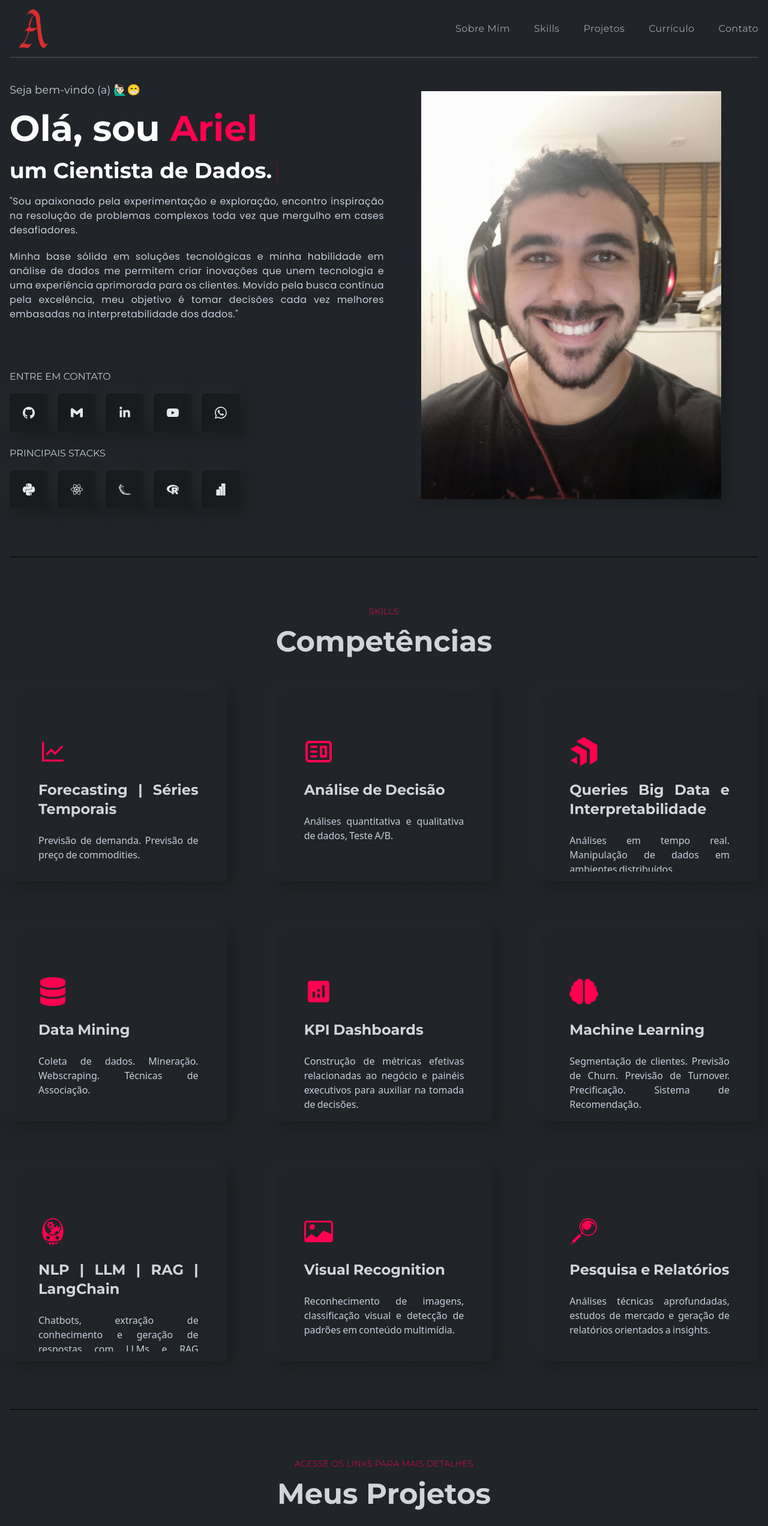
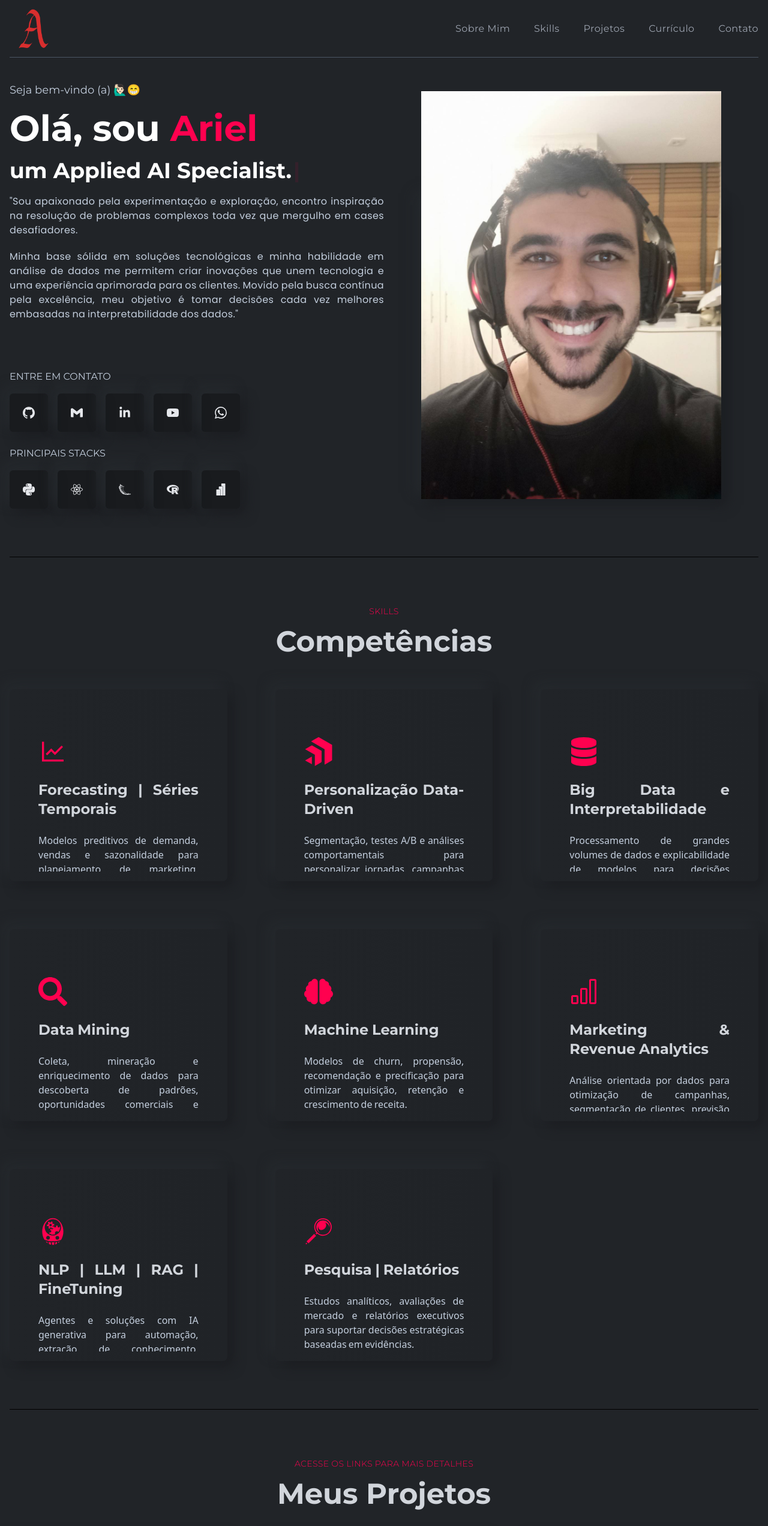
Before and after one commit to ArielCAlves/portfolio, a React (Create React App) app: page / in a window 1280 px wide. Shown: the top 2544 px of the page at 60% size. Built offline with nearby package versions, Linux system fonts and the light colour scheme.

Commit message:
atualizacao das experiencias para focar apenas no marketing

```diff
--- a/src/components/banner/LeftBanner.js
+++ b/src/components/banner/LeftBanner.js
@@ -4,7 +4,11 @@ import Media from './Media';
 
 const LeftBanner = () => {
     const [text] = useTypewriter({
-      words: ["Engenheiro de Software.", "Estatístico.", "Cientista de Dados.","Engenheiro de IA.","Consultor.", "Solucionador de Problemas de Negócios.", "Escritor nas horas vagas", "Aspirante à Palestrante."],
+      words: ["Data Scientist.",
+              "Marketing & Revenue Scientist.",
+              "Applied AI Specialist.",
+              "Analytics & Growth Strategist.",
+              "Problem Solver."],
       loop: true,
       typeSpeed: 20,
       deleteSpeed: 10,
--- a/src/components/resume/Experience.js
+++ b/src/components/resume/Experience.js
@@ -1,5 +1,5 @@
 import React from "react";
-import {motion} from "framer-motion"
+import { motion } from "framer-motion";
 import ResumeCard from "./ResumeCard";
 
 const Experience = () => {
@@ -10,76 +10,92 @@ const Experience = () => {
       className="py-12 font-titleFont flex flex-col gap-20 md:flex-row"
     >
       <div>
-      <div style={{ textAlign: 'justify', wordSpacing: '-1px' }} className="mt-14 w-full mb-22 border-l-[6px] border-l-black border-opacity-30 flex flex-col gap-10">
+        <div
+          style={{ textAlign: "justify", wordSpacing: "-1px" }}
+          className="mt-14 w-full mb-22 border-l-[6px] border-l-black border-opacity-30 flex flex-col gap-10"
+        >
           <ResumeCard
-            title="Cientista de Dados Sênior"
+            title="Senior Data Scientist - Applied AI & Research"
             subTitle="Instituto Atlântico"
             result="2025-Atual"
-            des="Atua na construção de agentes autônomos com modelos LLM utilizando estratégias de fine tuning, RAG e variações. Constrói aplicações multi agents capazes de apontar a fonte de cada resposta ajudando na rastreabilidade e melhoria contínua com Reinforcement Learning para solucionar problemas de negócios. Também atua com pesquisas e produtização dos papers científicos em aplicações corporativas robustas."
+            des="Projeta e implementa agentes autônomos e soluções de IA generativa com LLMs, utilizando fine-tuning, RAG e sistemas multiagentes para automação de análise documental, pesquisa e geração de conhecimento com rastreabilidade. Converte pesquisas e papers científicos em soluções produtivas, avaliando viabilidade técnica e maturidade tecnológica (até TRL 6) para aplicações industriais. Desenvolve modelos de séries temporais e técnicas avançadas de Machine Learning aplicadas a desafios operacionais e estratégicos de clientes. Conduz iniciativas de P&D, governança e ética em IA, além de treinar e mentorar cientistas e equipes, disseminando boas práticas e elevando a maturidade analítica da organização."
           />
+
           <ResumeCard
-            title="Cientista de Dados"
-            subTitle="Appia"
-            result="Abril a Agosto de 2023"
-            des="Atuou no desenvolvimento de modelos para previsão de demanda, com foco em séries temporais, aplicando métodos avançados de estatística e econometria para previsão de demanda e precificação. Utilizou plenamente o poder computacional disponível em cada máquina, garantindo a escalabilidade, eficiência e alta disponibilidade dos modelos gerados."
+            title="Marketing & Revenue Data Scientist"
+            subTitle="Daniel Law"
+            result="2023 - 2025"
+            des="Desenvolveu modelos preditivos e estatísticos para marketing, receita e expansão de mercado, incluindo séries temporais, churn e segmentação de clientes. Conduziu análises de mercado e implantou soluções em produção com MLOps e Feature Stores, garantindo escalabilidade e confiabilidade dos modelos. Também construiu agentes inteligentes com LLMs baseados em Transformers para automatizar processos e apoiar decisões estratégicas de clientes nacionais e internacionais."
           />
+
           <ResumeCard
-            title="Cientista de Dados"
-            subTitle="Verde Agritech"
-            result="2021 - 2022"
-            des="Atuou na coleta, tratamento e análise estratégica de dados provenientes de múltiplas bases, utilizando técnicas estatísticas avançadas aliadas ao profundo entendimento de negócio para geração de insights relevantes. Automatizou processos operacionais para otimizar recursos e desenvolveu um Data Lake integrado, possibilitando a centralização e disponibilização ágil de informações para tomadas de decisão. Foi responsável pela criação de modelos que segmentaram clientes de maneira precisa e identificaram fatores críticos associados à ocorrência de eventos, resultando em planos de ação eficazes e orientados por dados."
+            title="Data Analyst"
+            subTitle="Nelogica Sistemas de Software"
+            result="2022 - 2023"
+            des="Conduziu coleta, preparação e consolidação de dados de múltiplas fontes, garantindo qualidade das informações. Desenvolveu dashboards executivos e análises de desempenho para monitorar indicadores de atendimento e experiência do cliente. Aplicou modelos preditivos para antecipar comportamentos, priorizar demandas e apoiar ações de retenção e personalização."
           />
+
           <ResumeCard
-            title="Consultor de Dados"
+            title="Marketing & Revenue Data Scientist"
             subTitle="Consultoria"
-            result="2019-2021"
-            des="Auxiliou empresas na definição de KPIs, estruturação de pipelines de dados, desenvolvimento de dashboards e modelos preditivos, com foco em decisões orientadas por dados."
+            result="2019 - 2021"
+            des="Apoiou empresas na estruturação de estratégias de dados para marketing, vendas e receita, definindo KPIs e métricas de performance. Projetou pipelines e modelos analíticos para integração e governança da informação, além de desenvolver dashboards executivos e modelos preditivos de segmentação, priorização de oportunidades e maior previsibilidade de resultados."
           />
+
           <ResumeCard
-            title="Consultor de Negócios"
-            subTitle="Consultoria"
-            result="2012-2015"
-            des="Atuava na análise de desempenho e identificação de gargalos operacionais para apoiar decisões estratégicas. Contribuiu com o crescimento de pequenos e médios negócios por meio da otimização de processos e melhoria na gestão."
+            title="CTO"
+            subTitle="Alves Consultoria Imobiliária"
+            result="2015 - 2019"
+            des="Liderou a estratégia de crescimento com definição e acompanhamento de KPIs, métricas de mercado e decisões orientadas por dados para aquisição e retenção de clientes. Desenvolveu modelos de negócio e processos comerciais com análises estatísticas e modelos preditivos de precificação e segmentação, aumentando previsibilidade de receita e competitividade. Estabeleceu parcerias nacionais e internacionais, integrando tecnologia, dados e operação para escalar a atuação no setor imobiliário."
           />
+
           <ResumeCard
             title="Estagiário"
-            subTitle="Procuradoria Federal - Advocacia Geral da União"
+            subTitle="Procuradoria Federal - AGU"
             result="2010 - 2012"
-            des="Atuou no setor de Execução Fiscal, utilizando sistemas do Banco Central e da Receita Federal para cumprimento de decisões judiciais. Contribuiu para a transformação digital do setor, aprimorando a organização de planilhas, automatizando processos e realizando análises processuais para otimizar a gestão de dados e a eficiência operacional."
+            des="Operou sistemas do Banco Central e da Receita Federal para cumprimento de decisões judiciais, contribuindo para a transformação digital da área por meio da organização de dados, automação de processos e maior precisão das informações."
           />
         </div>
       </div>
+
       <div>
-        <div style={{ textAlign: 'justify', wordSpacing: '-1px' }} className="mt-14 w-full h-[1000px] border-l-[6px] border-l-black border-opacity-30 flex flex-col gap-10">
-           <ResumeCard
-            title="Consultor de IA"
+        <div
+          style={{ textAlign: "justify", wordSpacing: "-1px" }}
+          className="mt-14 w-full h-auto border-l-[6px] border-l-black border-opacity-30 flex flex-col gap-10"
+        >
+          <ResumeCard
+            title="AI & Marketing Data Scientist"
             subTitle="Consultoria"
             result="2022-Atual"
-            des="Atua na transformação de dados brutos, estruturados e não estruturados, em insights estratégicos. Desenvolve modelos de Machine Learning para previsão de demanda, análise de propensão de clientes (churn e conversão), segmentação avançada, otimização de portfólio de produtos e avaliação detalhada das principais métricas de negócio, apoiando decisões comerciais assertivas e otimizando resultados operacionais."
+            des="Transforma dados estruturados e não estruturados em inteligência para marketing, vendas e receita. Desenvolve modelos de Machine Learning para previsão de demanda, churn, conversão e segmentação, além de agentes baseados em LLMs para qualificação de leads e apoio à prospecção. Otimiza campanhas, investimentos e performance comercial, aumentando eficiência e previsibilidade de resultados."
           />
-           <ResumeCard
-            title="Cientista de Dados"
-            subTitle="Daniel Law"
-            result="2023-2025"
-            des="Atuou na construção de modelos preditivos e estatísticos avançados, fundamentados em pesquisa acadêmica e literatura científica especializada. Desenvolveu projetos de previsão de séries temporais que aumentaram a precisão das projeções financeiras, modelos de churn que reduziram significativamente a perda de clientes, segmentação avançada que ampliou oportunidades de negócio, e análises de mercado que impulsionaram estratégias bem- sucedidas de expansão. Implementaou modelos em produção utilizando práticas de MLOps, desenvolveu Feature Stores e conduziu análises econômicas especializadas no setor de propriedade intelectual, com abrangências nacional e internacional. Além disso, construiu agentes inteligentes com uso de LLMs e outros modelos com arquiteturas Transformers, otimizando processos internos e aprimorando a qualidade das decisões estratégicas."
+
+          <ResumeCard
+            title="Data Scientist"
+            subTitle="Appia"
+            result="Abril a Agosto - 2023"
+            des="Desenvolveu modelos de previsão de demanda com séries temporais e econometria para estimar vendas e sazonalidade. As análises orientaram decisões de trade marketing, reposição e distribuição, aumentando a acurácia das projeções, reduzindo rupturas e excessos e elevando a previsibilidade de vendas."
           />
-        <ResumeCard
-            title="Analista de Dados"
-            subTitle="Nelogica Sistemas de Software"
-            result="2022 - 2023"
-            des="Atuou na coleta, limpeza e análise de dados provenientes de múltiplas fontes, transformando- os em insights estratégicos. Desenvolveu modelos preditivos utilizando algoritmos avançados de Machine Learning com o objetivo de aprimorar significativamente a qualidade da experiência do cliente. Construiu soluções capazes de prever comportamentos, antecipar demandas e personalizar interações, além de implementar dashboards e análises que apoiaram decisões estratégicas por meio da exploração eficiente dos dados disponíveis."
+
+          <ResumeCard
+            title="Data Scientist"
+            subTitle="Verde Agritech"
+            result="2021 - 2022"
+            des="Conduziu coleta, tratamento e análise de dados de marketing e vendas, aplicando estatística e modelagem preditiva para decisões orientadas por dados. Estruturou pipelines automatizados e um Data Lake para centralização e escalabilidade das informações. Desenvolveu modelos de segmentação, propensão, recompra e churn para qualificação de leads, personalização de campanhas e pós-venda, aumentando conversão, retenção e previsibilidade de receita."
           />
+
           <ResumeCard
-            title="Engenheiro de Software"
+            title="Solution Engineer"
             subTitle="Lym Tech"
-            result="Março a Julho de 2021"
-            des="Automatizou processos e contribuiu para o desenvolvimento de uma plataforma integrada de CRM e ERP, otimizando a gestão e a centralização de dados. Atuou na detecção de fraudes, utilizando ferramentas avançadas para consultas em bases de dados, aplicando algoritmos robustos e análises estatísticas para identificar padrões suspeitos e mitigar riscos."
+            result="Março a Julho - 2021"
+            des="Automatizou processos e desenvolveu integrações para plataforma unificada de CRM e ERP, estruturando fluxos e governança de dados para centralização e confiabilidade das informações de clientes. Organizou dados para apoiar gestão do funil, acompanhamento de leads e maior visibilidade das operações comerciais."
           />
+
           <ResumeCard
-            title="CTO"
-            subTitle="Alves Consultoria Imobiliária"
-            result="2015-2019"
-            des="Atuou na captação e retenção de clientes por meio da análise de indicadores estratégicos para embasar a tomada de decisões. Desenvolveu modelos de negócios e prestou consultorias para agregar valor além da intermediação, criando diferenciais competitivos no mercado. Além disso, estabeleceu parcerias estratégicas com stakeholders nacionais e internacionais, fortalecendo a posição da empresa no setor."
+            title="Business Analyst"
+            subTitle="Consultoria"
+            result="2012 - 2015"
+            des="Analisava desempenho operacional e identificava gargalos com base em indicadores e dados de negócio, apoiando decisões estratégicas. Estruturava e aprimorava processos de gestão para PMEs, aumentando controle, organização das informações e sustentando o crescimento."
           />
         </div>
       </div>
--- a/src/data/data.js
+++ b/src/data/data.js
@@ -1,64 +1,56 @@
-import { AiOutlineLineChart  } from "react-icons/ai";
-import { FaBrain, FaDatabase } from "react-icons/fa";
-import { SiProgress} from "react-icons/si";
-import { CgWebsite } from "react-icons/cg";
-import { MdAnalytics } from "react-icons/md";
+import { AiOutlineLineChart } from "react-icons/ai";
+import { FaBrain, FaDatabase, FaSearch } from "react-icons/fa";
+import { SiProgress } from "react-icons/si";
 import { GiArtificialIntelligence, GiMagnifyingGlass } from "react-icons/gi";
-import { BsCardImage } from "react-icons/bs";
+import { BsBarChart } from "react-icons/bs";
 
 export const featuresData = [
  {
   id: 1,
   icon: <AiOutlineLineChart />,
   title: "Forecasting | Séries Temporais",
-    des: "Previsão de demanda. Previsão de preço de commodities.",
+  des: "Modelos preditivos de demanda, vendas e sazonalidade para planejamento de marketing, estoque e receita."
 },
 {
   id: 2,
-    icon: <CgWebsite />,
-    title: "Análise de Decisão",
-    des: "Análises quantitativa e qualitativa de dados, Teste A/B.",
+  icon: <SiProgress />,
+  title: "Personalização Data-Driven",
+  des: "Segmentação, testes A/B e análises comportamentais para personalizar jornadas, campanhas e maximizar conversão e retenção."
 },
 {
   id: 3,
-    icon: <SiProgress />,
-    title: "Queries Big Data e Interpretabilidade",
-    des: "Análises em tempo real. Manipulação de dados em ambientes distribuídos.",
+  icon: <FaDatabase />,
+  title: "Big Data e Interpretabilidade",
+  des: "Processamento de grandes volumes de dados e explicabilidade de modelos para decisões confiáveis em marketing e negócio."
 },
 {
   id: 4,
-    icon: <FaDatabase />,
+  icon: <FaSearch />,
   title: "Data Mining",
-    des: "Coleta de dados. Mineração. Webscraping. Técnicas de Associação.",
+  des: "Coleta, mineração e enriquecimento de dados para descoberta de padrões, oportunidades comerciais e inteligência de mercado."
 },
 {
   id: 5,
-    icon: <MdAnalytics />,
-    title: "KPI Dashboards",
-    des: "Construção de métricas efetivas relacionadas ao negócio e painéis executivos para auxiliar na tomada de decisões.",
+  icon: <FaBrain />,
+  title: "Machine Learning",
+  des: "Modelos de churn, propensão, recomendação e precificação para otimizar aquisição, retenção e crescimento de receita."
 },
 {
   id: 6,
-    icon: <FaBrain />,
-    title: "Machine Learning",
-    des: "Segmentação de clientes. Previsão de Churn. Previsão de Turnover. Precificação. Sistema de Recomendação.",
+  icon: <BsBarChart />,
+  title: "Marketing & Revenue Analytics",
+  des: "Análise orientada por dados para otimização de campanhas, segmentação de clientes, previsão de receita, churn, LTV e alocação eficiente de investimentos em marketing."
 },
 {
   id: 7,
   icon: <GiArtificialIntelligence />,
-    title: "NLP | LLM | RAG | LangChain",
-    des: "Chatbots, extração de conhecimento e geração de respostas com LLMs e RAG pipelines.",
+  title: "NLP | LLM | RAG | FineTuning",
+  des: "Agentes e soluções com IA generativa para automação, extração de conhecimento, qualificação de leads e suporte inteligente à decisão."
 },
 {
   id: 8,
-    icon: <BsCardImage />,
-    title: "Visual Recognition",
-    des: "Reconhecimento de imagens, classificação visual e detecção de padrões em conteúdo multimídia.",
-  },
-  {
-    id: 9,
   icon: <GiMagnifyingGlass />,
-    title: "Pesquisa e Relatórios",
-    des: "Análises técnicas aprofundadas, estudos de mercado e geração de relatórios orientados a insights.",
-  },
+  title: "Pesquisa | Relatórios",
+  des: "Estudos analíticos, avaliações de mercado e relatórios executivos para suportar decisões estratégicas baseadas em evidências."
+}
 ];
```
Lines whose indentation alone changed are shown as unchanged.
